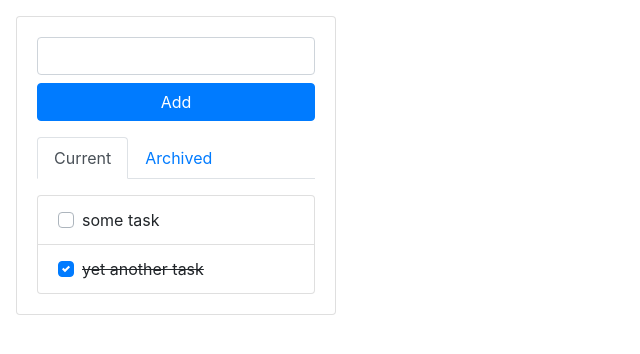
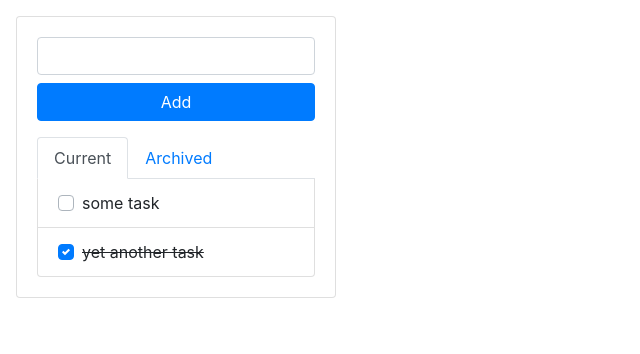
Before and after one commit to wahidrahim/yata-laravel-vue, a Vue app in the folder client/: page / in a window 1280 px wide. Shown: the top 354 px of the page, without its empty margins (0-640 px from the left). Built offline with nearby package versions, Linux system fonts and the light colour scheme.

Commit message:
style update

```diff
--- a/client/src/components/Todos.vue
+++ b/client/src/components/Todos.vue
@@ -1,5 +1,5 @@
 <template>
-  <b-tabs class="mt-3" content-class="mt-3">
+  <b-tabs class="mt-3">
     <b-tab title="Current" active>
       <todos-list :todos='current' />
     </b-tab>
--- a/client/src/components/TodosList.vue
+++ b/client/src/components/TodosList.vue
@@ -31,3 +31,11 @@ export default {
   }
 }
 </script>
+
+<style lang="scss" scoped>
+.todos-list ::v-deep .list-group-item:first-child {
+  border-top-left-radius: 0;
+  border-top-right-radius: 0;
+  border-top: none;
+}
+</style>
```
